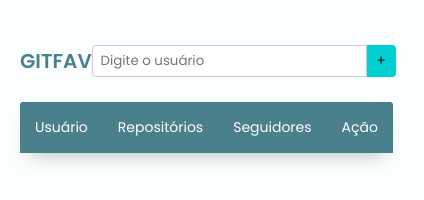
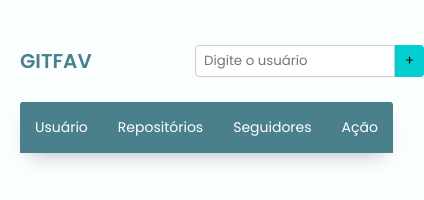
Before and after one commit to Matheusdev10/desafio-git-fav, a plain HTML site: page index.html in a window 390 px wide. Shown: the whole page, 424 px wide, since content can reach past the window. Drawn offline with Linux system fonts and the light colour scheme.

Commit message:
melhorando responsividade do app

```diff
--- a/js/Favorites.js
+++ b/js/Favorites.js
@@ -16,6 +16,7 @@ export class Favorites {
   }
   async add(username) {
     try {
+      this.value = '';
       const userExists = this.entries.find(
         (entry) => entry.login.toLowerCase() === username.toLowerCase()
       );
--- a/style.css
+++ b/style.css
@@ -146,3 +146,14 @@ td.user img {
   object-fit: cover;
   border-radius: 50%;
 }
+
+@media (min-width: 320px) {
+  .search {
+    display: flex;
+    width: 50%;
+  }
+
+  .search input {
+    width: 20rem;
+  }
+}
```
